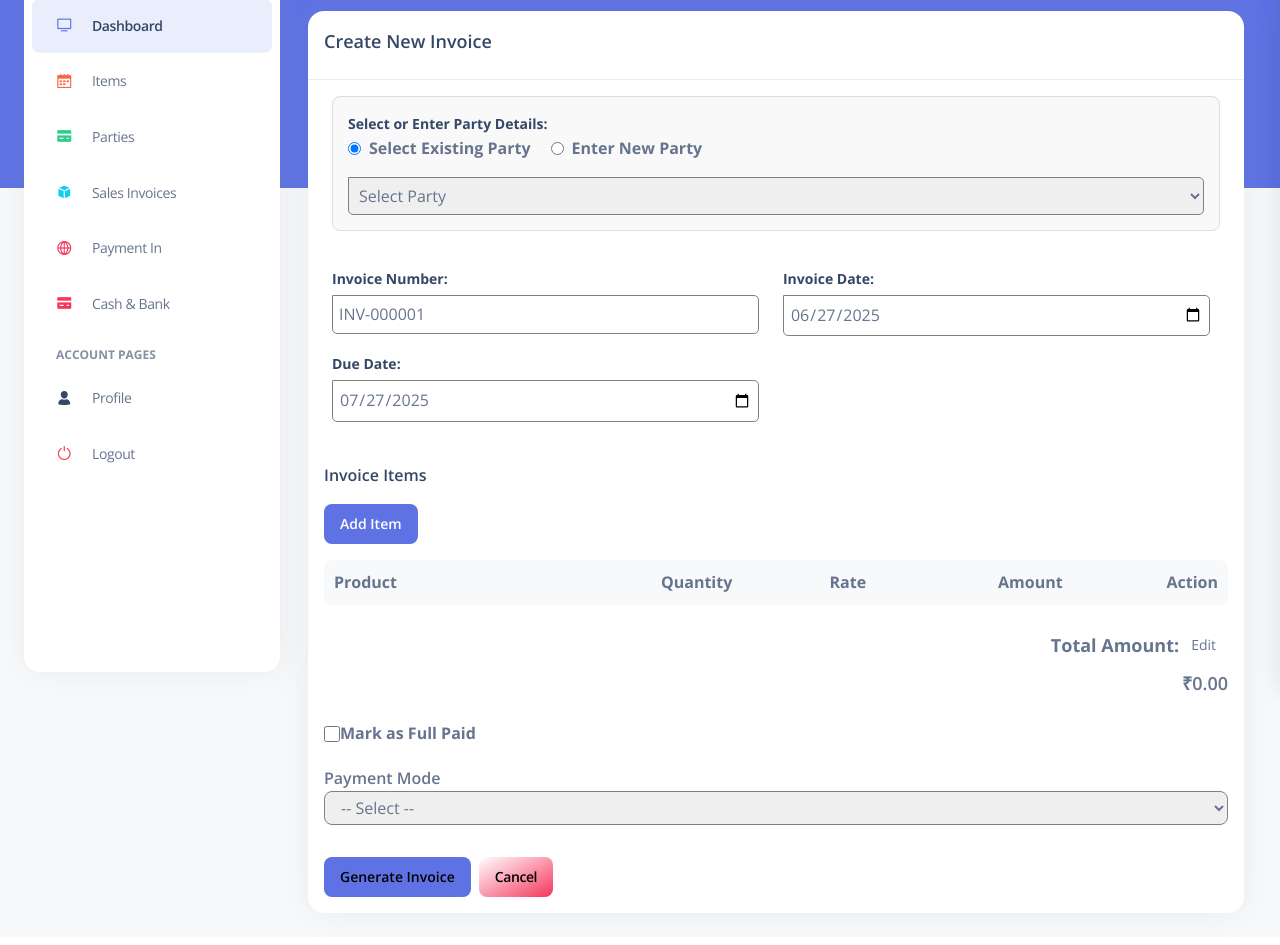
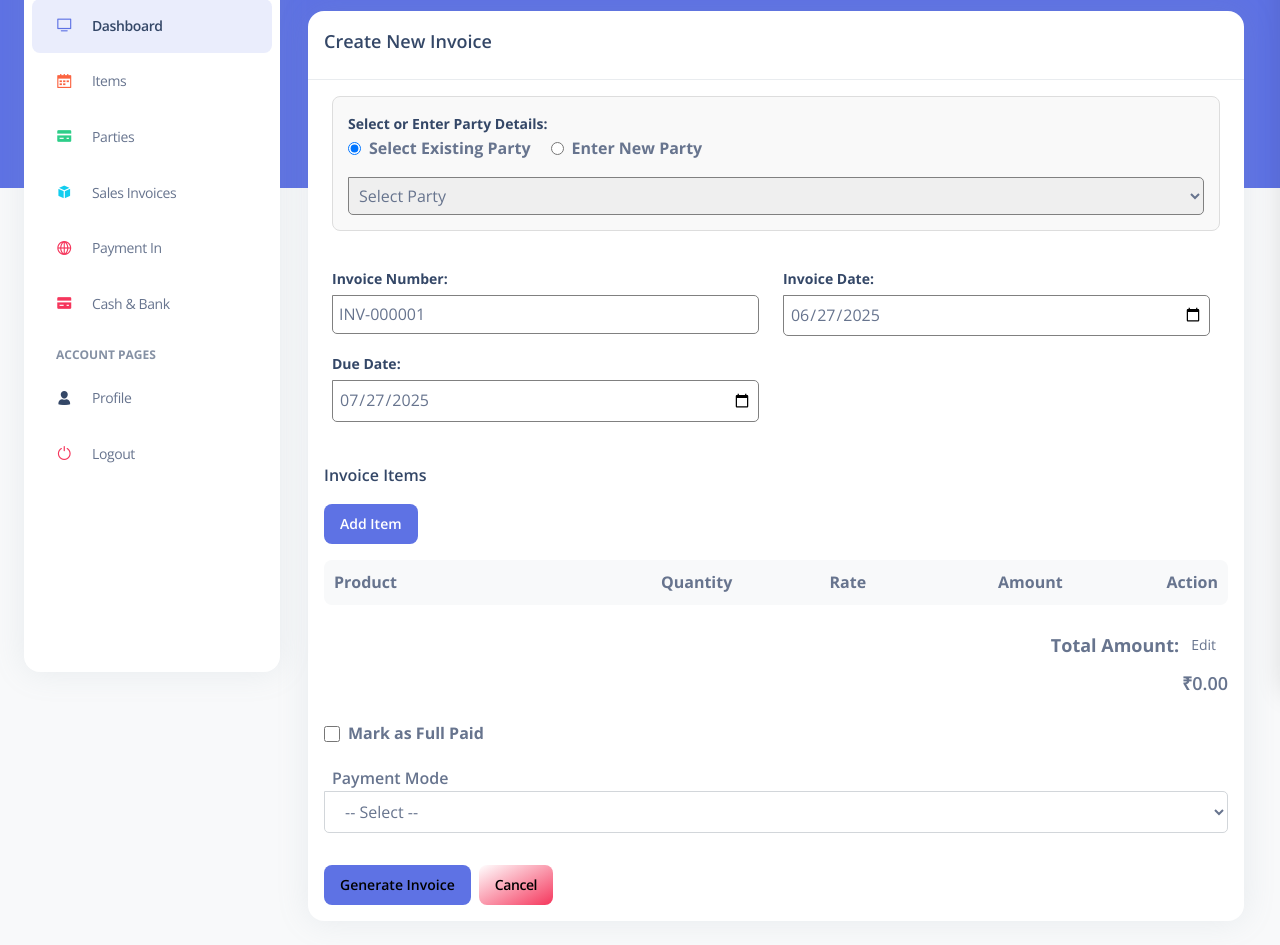
Before and after one commit to itsolution4india/ebilling, a Django app: page /invoices/add/ in a window 1280 px wide. Shown: the part 112-1057 px from the top of the page. Before the commit the page ends 1034 px from the top, so only its background shows below. Run offline with Django 5.2, Linux system fonts and the light colour scheme; the visitor is signed in with stand-in values (Sample User, id 1); data that the repository does not hold is empty; some libraries are stand-ins or nearby versions.

Commit message:
updated code

```diff
--- a/billing/templates/invoices/invoice_create.html
+++ b/billing/templates/invoices/invoice_create.html
@@ -415,16 +415,16 @@
       class="form-checkbox h-4 w-4 text-blue-600"
 
     />
-    <span class="summary-label font-medium">Mark as Full Paid</span>
+    <span class="summary-label font-medium mx-2">Mark as Full Paid</span>
   </label>
 </div>
 
 <div class="summary-row mb-4">
-  <label class="summary-label font-semibold" for="payment_mode">Payment Mode</label>
+  <label class="summary-label font-semibold mx-2" for="payment_mode">Payment Mode</label>
   <select
       name="payment_mode"
       id="payment_mode"
-    class="border px-3 py-1 rounded-lg w-40 dark:bg-gray-800 dark:text-white"
+      class="border border-gray-300 dark:border-gray-700 rounded-md px-4 py-2 w-48 bg-white dark:bg-gray-800 dark:text-white focus:outline-none focus:ring-2 focus:ring-blue-500"
     >
       <option value="">-- Select --</option>
       <option value="UPI">UPI</option>
--- a/billing/views.py
+++ b/billing/views.py
@@ -1100,10 +1100,9 @@ def invoice_detail(request, pk):
     subtotal = Decimal('0.00')
     total_tax = Decimal('0.00')
 
-
-
     for item in items:
         tax_rate = getattr(item, 'tax_rate', Decimal('0.00'))
+
         try:
             product = Product.objects.get(id=item.product_id)
             tax_rate = product.tax_rate
@@ -1122,10 +1121,22 @@ def invoice_detail(request, pk):
             'tax_rate': tax_rate,
             'unit': unit,
         })
-    total_amount1=invoice.amount
+
     total_amount = subtotal + total_tax
-    extra_amount=invoice.amount-total_amount
-
+
+
+
+    total_amount1 = invoice.amount
+    if total_amount1>total_amount:
+         total_amount1 = invoice.amount
+    else:
+         total_amount1 = invoice.amount + total_tax
+
+
+    # compute extra
+    extra_amount = total_amount1 - total_amount
+    if extra_amount < 0:
+        extra_amount = Decimal('0.00')
     context = {
         'invoice': invoice,
         'invoice_setting': invoice_setting,
```
Also changed, not shown: billing/templates/invoices/invoice_detail.html (+13 -3 lines). Lines whose indentation alone changed are shown as unchanged.
